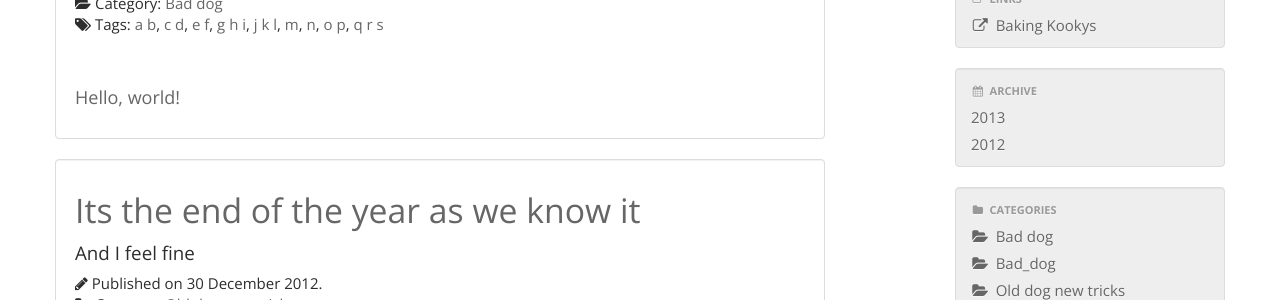
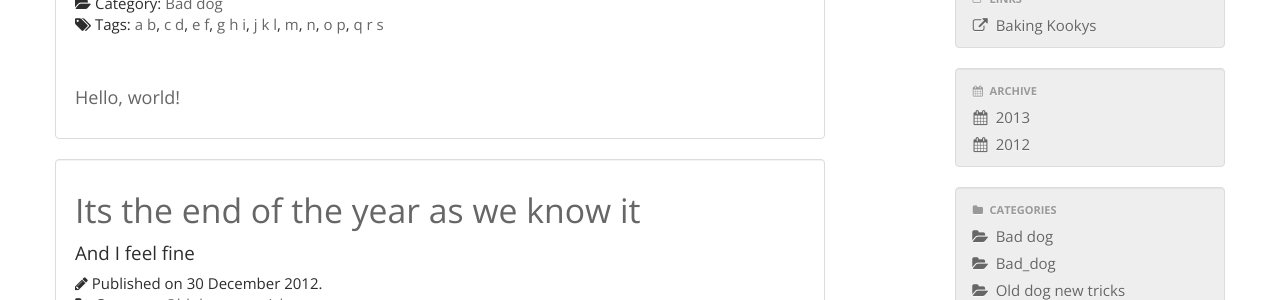
Before and after one commit to thedereck/thedereck.github.com, a Jekyll site: the page built from index.html, in a window 1280 px wide. Shown: the part 902-1202 px from the top of the page. Built offline with Jekyll 4.4.1, drawn with Linux system fonts in a browser that asks for light colours.

Commit message:
Adding calendar icon

```diff
--- a/_includes/body/sections/navbar/dropdowns/archive.html
+++ b/_includes/body/sections/navbar/dropdowns/archive.html
@@ -29,6 +29,9 @@
 							{% assign navbar_archive_prev_year = navbar_archive_year %}
 							<li class="dropdown-submenu">
 								<a tabindex="-1" href="#">
+									{% if site.font_awesome.enabled %}
+										<i class="icon-calendar"></i>
+									{% endif %}
 									{{ navbar_archive_year }}
 								</a>
 								<ul class="dropdown-menu">
--- a/_includes/body/sections/navlists/archive.html
+++ b/_includes/body/sections/navlists/archive.html
@@ -28,6 +28,9 @@
 						{% assign navlist_archive_prev_year = navlist_archive_year %}
 						<li data-toggle="collapse" data-target="#{{ navlist_archive_year }}">
 							<a href="javascript:void(0);">
+								{% if site.font_awesome.enabled %}
+									<i class="icon-calendar"></i>
+								{% endif %}
 								{{ navlist_archive_year }}
 							</a>
 						</li>
```
